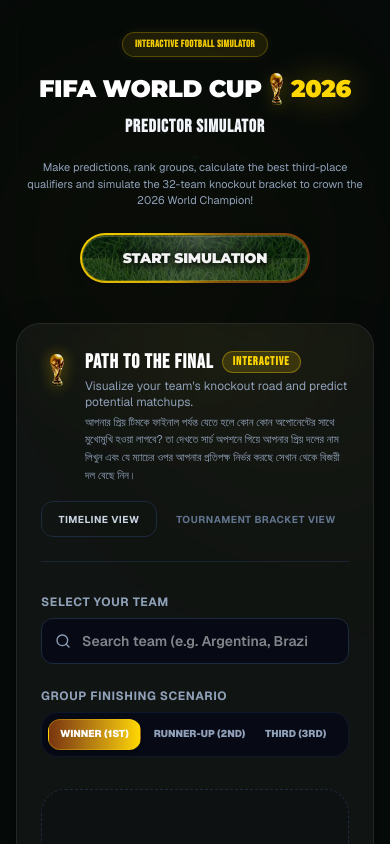
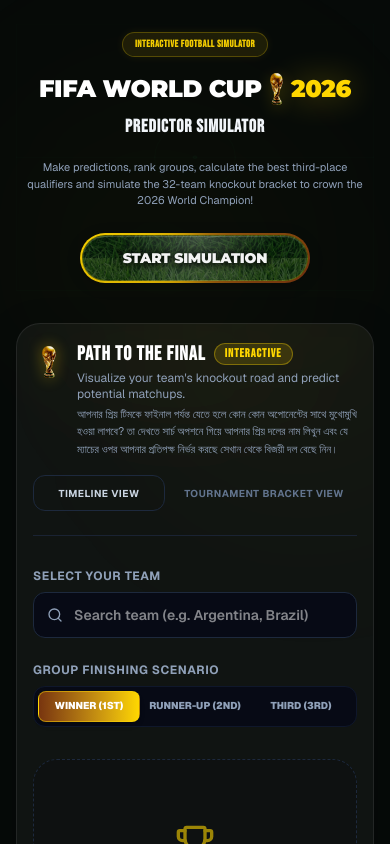
Before and after one commit to rakibulhasanrihad10/FIFA-WORLD-CUP-2026-Predictor-Simulator, a Next.js app: page / in a window 390 px wide. Shown: the top 844 px of the page. Built offline with nearby package versions, Linux system fonts and the light colour scheme.

Commit message:
fix ui for smaller device
Reduced container padding, tightened grid gap and padding with responsive fallbacks and adjusted corner radius on smaller viewports.

```diff
--- a/src/components/PathToFinal.tsx
+++ b/src/components/PathToFinal.tsx
@@ -598,7 +598,7 @@
 
   return (
     <>
-      <div className="w-full glass-panel rounded-3xl p-6 sm:p-8 border-[#FFD700]/10 bg-slate-950/40 shadow-xl flex flex-col gap-8 select-none relative overflow-hidden">
+      <div className="w-full glass-panel rounded-3xl p-4 sm:p-8 border-[#FFD700]/10 bg-slate-950/40 shadow-xl flex flex-col gap-8 select-none relative overflow-hidden">
         {/* Background radial gold glow */}
         <div className="absolute -right-40 -top-40 w-96 h-96 bg-gradient-to-br from-[#FFD700]/5 to-transparent blur-[100px] rounded-full pointer-events-none -z-10" />
 
@@ -763,7 +763,7 @@
             <label className="text-xs font-bold uppercase tracking-wider text-slate-400">
               Group Finishing Scenario
             </label>
-            <div className="grid grid-cols-3 gap-2 bg-slate-950/60 border border-slate-900 p-1.5 rounded-2xl">
+            <div className="grid grid-cols-3 gap-1 sm:gap-2 bg-slate-950/60 border border-slate-900 p-1 sm:p-1.5 rounded-xl sm:rounded-2xl">
               {(['1st', '2nd', '3rd'] as const).map((scen) => {
                 const labelMap = { '1st': 'Winner (1st)', '2nd': 'Runner-up (2nd)', '3rd': 'Third (3rd)' };
                 const isActive = scenario === scen;
@@ -771,12 +771,12 @@
                   <button
                     key={scen}
                     onClick={() => handleScenarioChange(scen)}
-                    className={`w-full py-2 px-1 rounded-xl font-black uppercase tracking-normal sm:tracking-wider whitespace-nowrap leading-tight ${
+                    className={`w-full py-2 px-0.5 min-[380px]:px-1 rounded-lg sm:rounded-xl font-black uppercase tracking-normal sm:tracking-wider whitespace-nowrap leading-tight ${
                       scen === '2nd'
-                        ? 'text-[8px] min-[380px]:text-[10px] sm:text-xs'
+                        ? 'text-[8px] min-[340px]:text-[9px] min-[380px]:text-[10px] sm:text-xs'
                         : 'text-[9px] min-[380px]:text-[10px] sm:text-xs'
                     } ${isActive
-                      ? 'bg-gradient-to-r from-[#78350f] to-[#FFD700] text-white shadow-md border border-[#FFD700]/30'
+                      ? 'bg-gradient-to-r from-[#78350f] to-[#FFD700] text-white shadow-md border border-[#FFD700]/50'
                       : 'text-slate-400 hover:text-white hover:bg-slate-900/40 border border-transparent'
                       }`}
                   >
```
